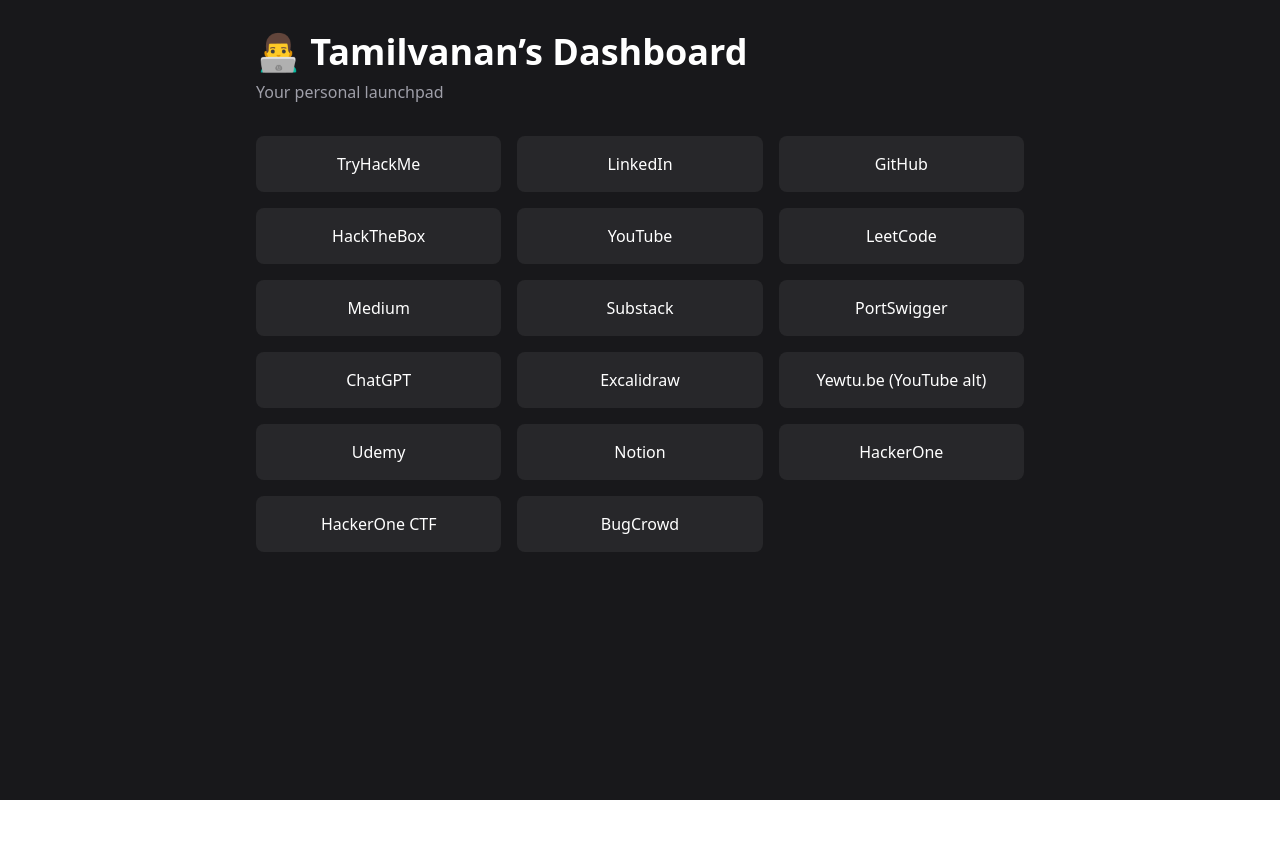
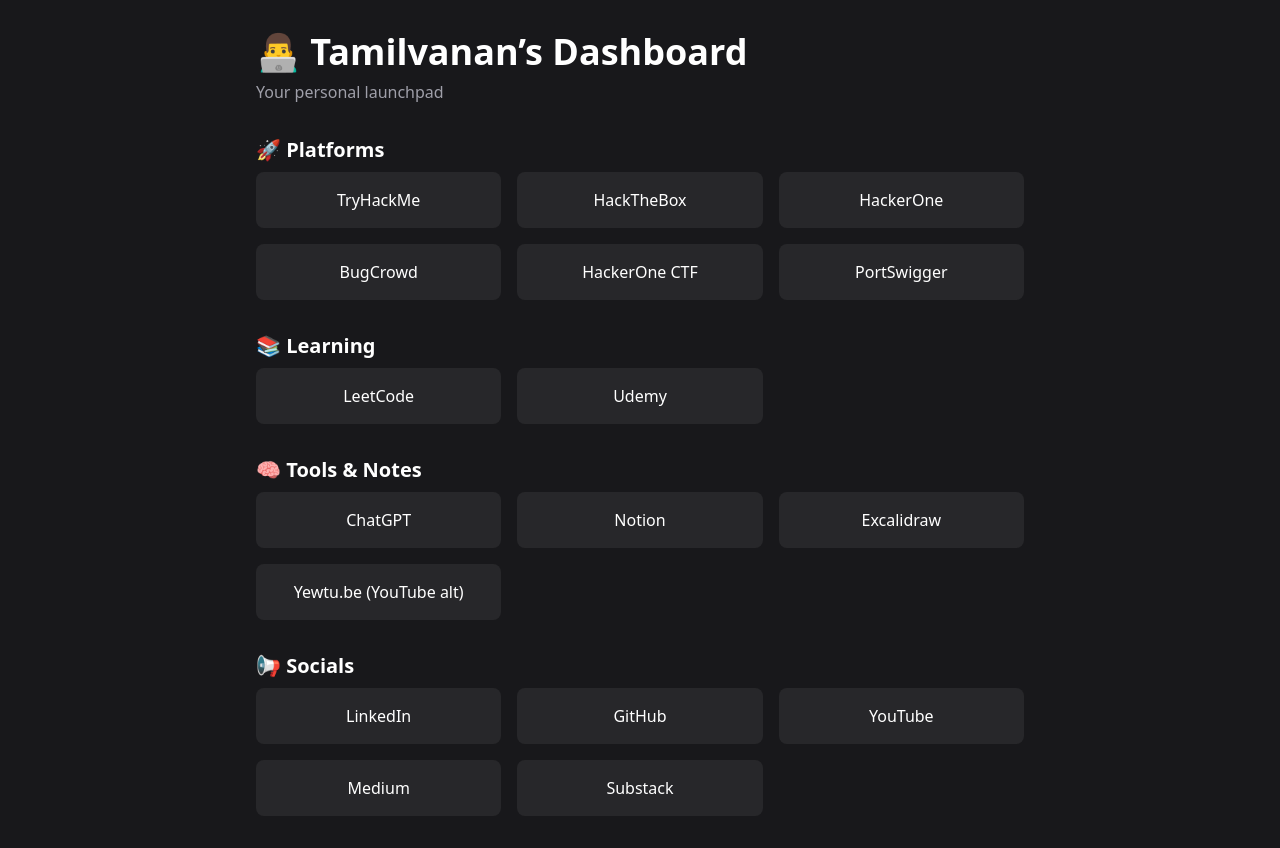
Before and after one commit to tamilvanansambasivam/my-dashboard, a React (Vite) app: page / in a window 1280 px wide. Before the commit the page ends 800 px from the top, so only its background shows below. Built offline with nearby package versions, Linux system fonts and the light colour scheme.

Commit message:
clean: organize dashboard

```diff
--- a/src/App.jsx
+++ b/src/App.jsx
@@ -8,12 +8,52 @@
           <h1 className="text-4xl font-bold">👨‍💻 Tamilvanan’s Dashboard</h1>
           <p className="text-zinc-400 mt-2">Your personal launchpad</p>
         </header>
-
-        <section className="grid grid-cols-2 sm:grid-cols-3 gap-4">
+        <section>
+          <h2 className="text-xl font-semibold mb-2">🚀 Platforms</h2>
+          <div className="grid grid-cols-2 sm:grid-cols-3 gap-4">
             <LinkCard
               title="TryHackMe"
               url="https://tryhackme.com/p/tamilvanan"
             />
+            <LinkCard title="HackTheBox" url="https://hackthebox.com/" />
+            <LinkCard title="HackerOne" url="https://hackerone.com/tmlvnn" />
+            <LinkCard title="BugCrowd" url="https://bugcrowd.com/tmlvnn" />
+            <LinkCard
+              title="HackerOne CTF"
+              url="https://ctf.hacker101.com/ctf"
+            />
+            <LinkCard title="PortSwigger" url="https://portswigger.net/" />
+          </div>
+        </section>
+
+        <section>
+          <h2 className="text-xl font-semibold mt-8 mb-2">📚 Learning</h2>
+          <div className="grid grid-cols-2 sm:grid-cols-3 gap-4">
+            <LinkCard
+              title="LeetCode"
+              url="https://leetcode.com/u/tamilvanansambasivam/"
+            />
+
+            <LinkCard
+              title="Udemy"
+              url="https://www.udemy.com/home/my-courses/learning/"
+            />
+          </div>
+        </section>
+
+        <section>
+          <h2 className="text-xl font-semibold mt-8 mb-2">🧠 Tools & Notes</h2>
+          <div className="grid grid-cols-2 sm:grid-cols-3 gap-4">
+            <LinkCard title="ChatGPT" url="https://chatgpt.com/" />
+            <LinkCard title="Notion" url="https://www.notion.so/" />
+            <LinkCard title="Excalidraw" url="https://excalidraw.com/" />
+            <LinkCard title="Yewtu.be (YouTube alt)" url="https://yewtu.be/" />
+          </div>
+        </section>
+
+        <section>
+          <h2 className="text-xl font-semibold mt-8 mb-2">📢 Socials</h2>
+          <div className="grid grid-cols-2 sm:grid-cols-3 gap-4">
             <LinkCard
               title="LinkedIn"
               url="https://www.linkedin.com/in/tamilvanansambasivam/"
@@ -22,29 +62,10 @@
               title="GitHub"
               url="https://github.com/tamilvanansambasivam"
             />
-          <LinkCard title="HackTheBox" url="https://hackthebox.com/" />
             <LinkCard title="YouTube" url="https://www.youtube.com/@tmlvnn" />
-          <LinkCard
-            title="LeetCode"
-            url="https://leetcode.com/u/tamilvanansambasivam/"
-          />
-
             <LinkCard title="Medium" url="https://medium.com/@tmlvnn" />
             <LinkCard title="Substack" url="https://substack.com/@tamilvanan" />
-
-          <LinkCard title="PortSwigger" url="https://portswigger.net/" />
-          <LinkCard title="ChatGPT" url="https://chatgpt.com/" />
-          <LinkCard title="Excalidraw" url="https://excalidraw.com/" />
-          <LinkCard title="Yewtu.be (YouTube alt)" url="https://yewtu.be/" />
-          <LinkCard
-            title="Udemy"
-            url="https://www.udemy.com/home/my-courses/learning/"
-          />
-          <LinkCard title="Notion" url="https://www.notion.so/" />
-          <LinkCard title="HackerOne" url="https://hackerone.com/tmlvnn" />
-          <LinkCard title="HackerOne CTF" url="https://ctf.hacker101.com/ctf" />
-
-          <LinkCard title="BugCrowd" url="https://bugcrowd.com/tmlvnn" />
+          </div>
         </section>
       </div>
     </div>
```
Lines whose indentation alone changed are shown as unchanged.
